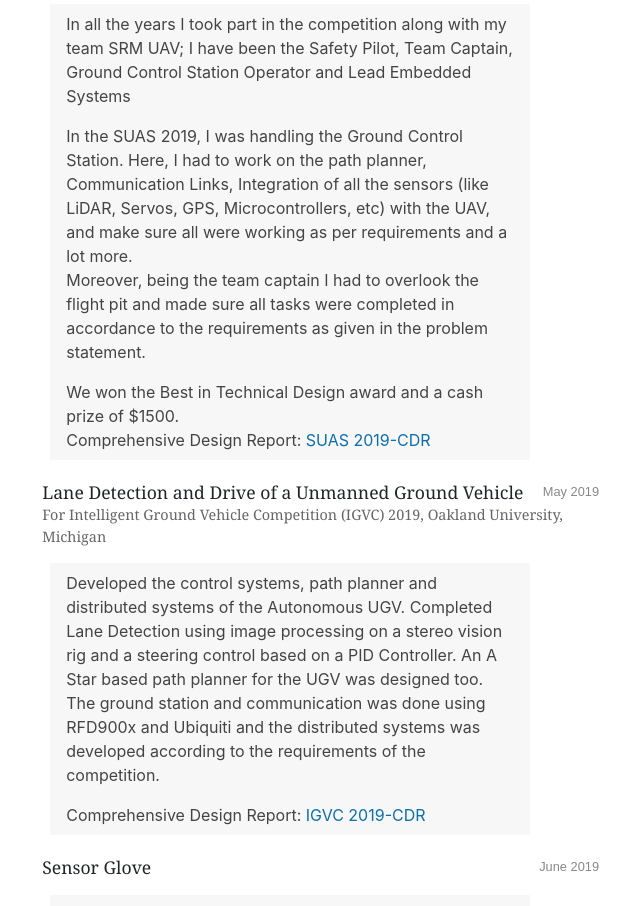
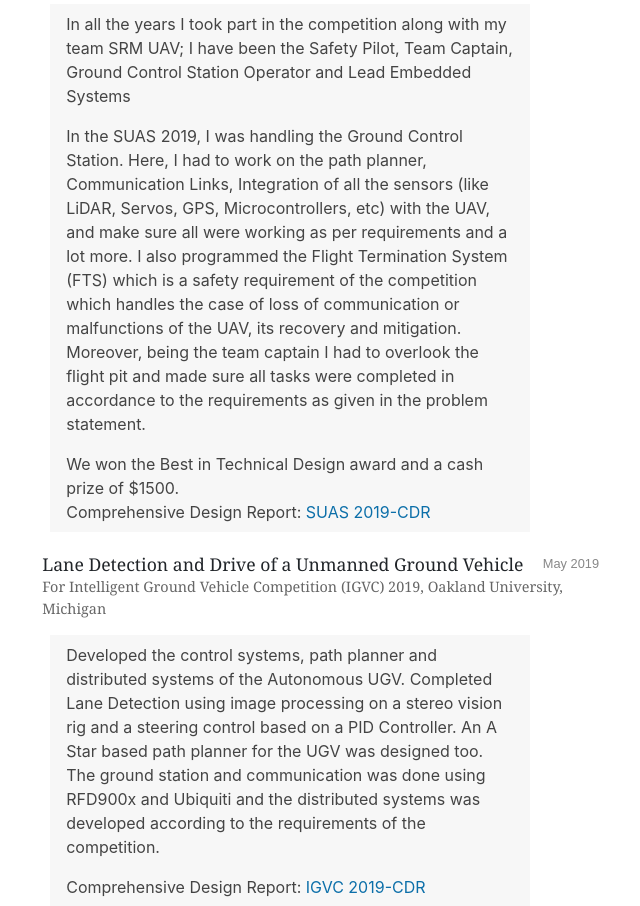
Before and after one commit to anantshukla/anantshukla.com, a React (Create React App) app: page / in a window 1280 px wide. Shown: the part 4860-5766 px from the top of the page, without its empty margins (409-1049 px from the left). Built offline with nearby package versions, Linux system fonts and the light colour scheme.

Commit message:
13 Aug '20

```diff
--- a/public/index.html
+++ b/public/index.html
@@ -7,7 +7,7 @@
     <meta name="theme-color" content="#000000" />
     <meta
       name="description"
-      content="Personal Profile - Anant Shukla, Resume, CV, B.Tech SRM, SRM UAV, Odyssey, TCS, Software Developer"
+      content="Anant Shukla - Personal Profile"
     />
     <link rel="apple-touch-icon" href="%PUBLIC_URL%/logo192.png" />
     <!--
--- a/src/Projects.js
+++ b/src/Projects.js
@@ -77,7 +77,7 @@
               In all the years I took part in the competition along with my team SRM UAV; I have been the Safety Pilot, Team Captain, Ground Control Station Operator and Lead Embedded Systems
             </p>
             <p>
-              In the SUAS 2019, I was handling the Ground Control Station. Here, I had to work on the path planner, Communication Links, Integration of all the sensors (like LiDAR, Servos, GPS, Microcontrollers, etc) with the UAV, and make sure all were working as per requirements and a lot more.
+              In the SUAS 2019, I was handling the Ground Control Station. Here, I had to work on the path planner, Communication Links, Integration of all the sensors (like LiDAR, Servos, GPS, Microcontrollers, etc) with the UAV, and make sure all were working as per requirements and a lot more. I also programmed the Flight Termination System (FTS) which is a safety requirement of the competition which handles the case of loss of communication or malfunctions of the UAV, its recovery and mitigation.
             <br/>
               Moreover, being the team captain I had to overlook the flight pit and made sure all tasks were completed in accordance to the requirements as given in the problem statement.
             </p>
```
